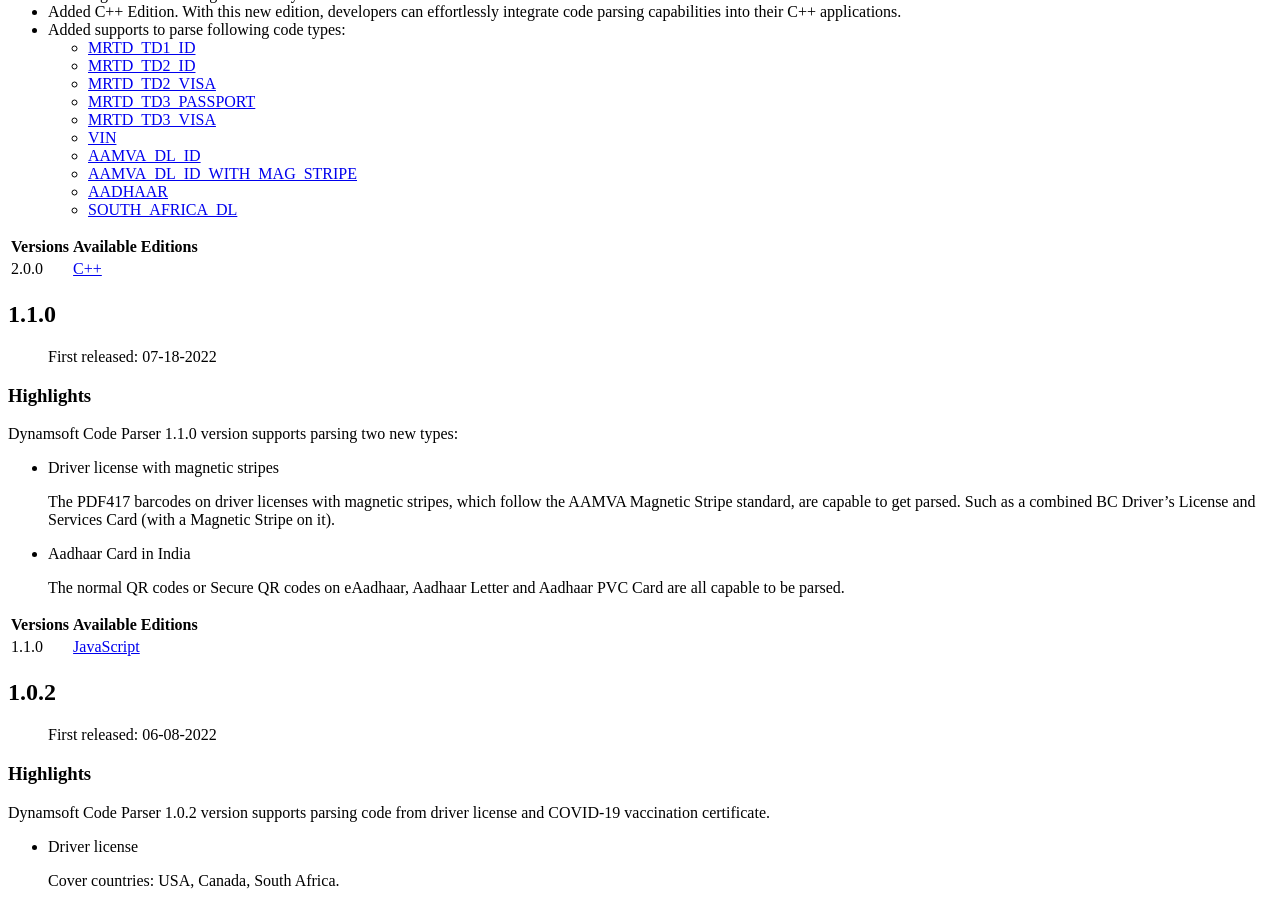
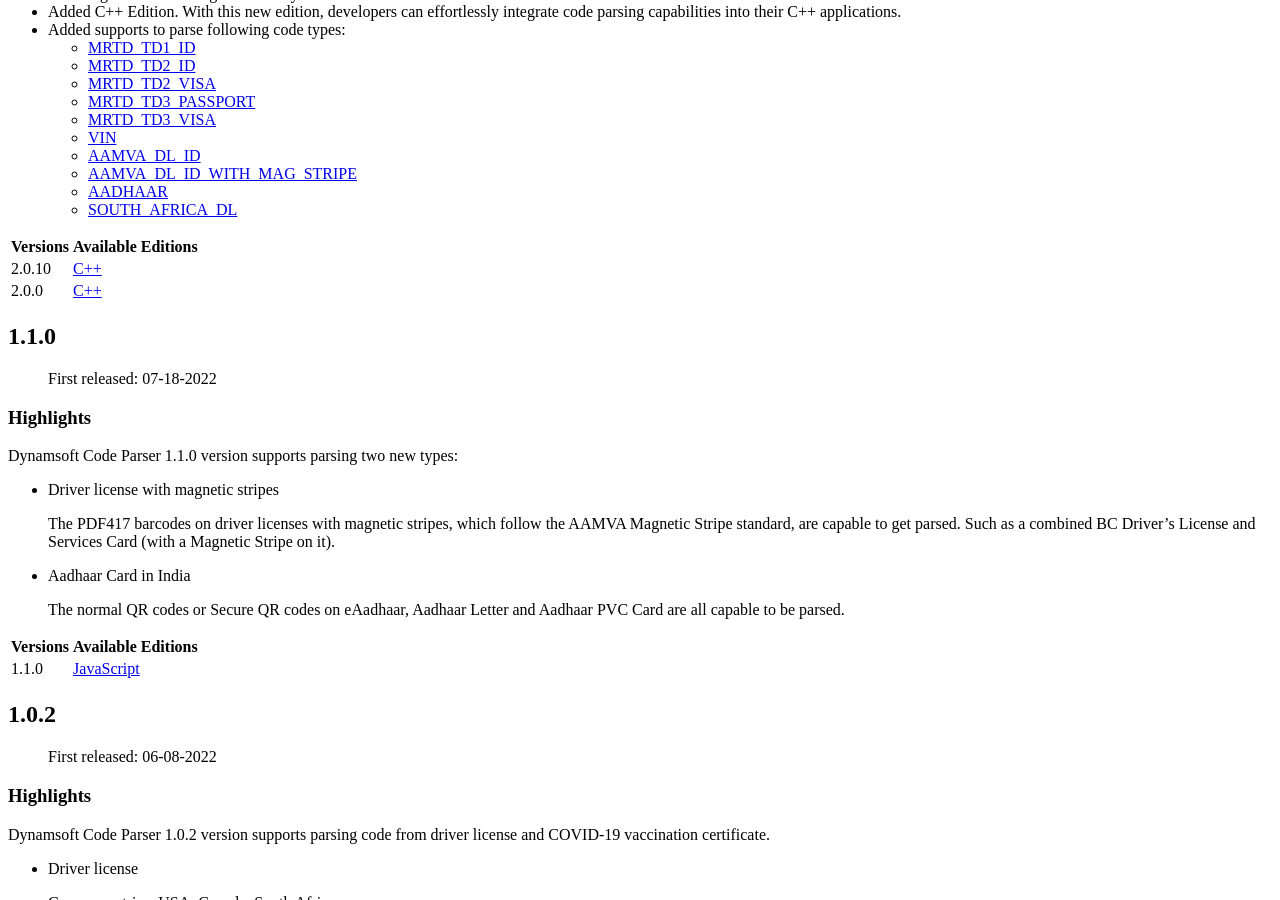
Before and after one commit to dynamsoft-docs/code-parser-docs, a Jekyll site: the page built from release-notes/index.md, in a window 1280 px wide and 900 px high, scrolled down 838 px. Built offline with Jekyll 4.4.1, drawn with Linux system fonts in a browser that asks for light colours.

Commit message:
updates for v2.0.10

```diff
--- a/release-notes/index.md
+++ b/release-notes/index.md
@@ -21,6 +21,7 @@ breadcrumbText: Release Note
 
 | Versions | Available Editions |
 |---|---|
+| 2.0.10 | [C++]({{ site.cpp_release_notes}}cpp-2.html#2010-08082023) |
 | 2.0.0 | [C++]({{ site.cpp_release_notes}}cpp-2.html#200-07042023) |
 
 ## 1.1.0
```
